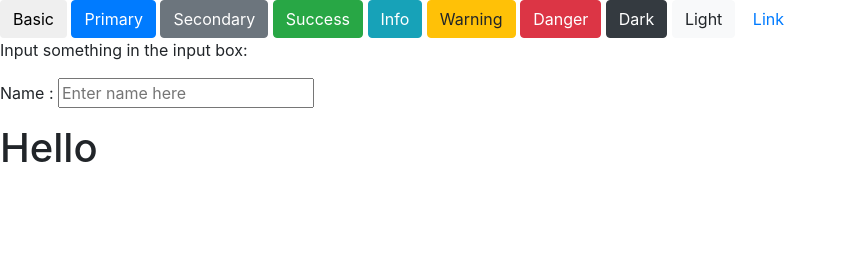
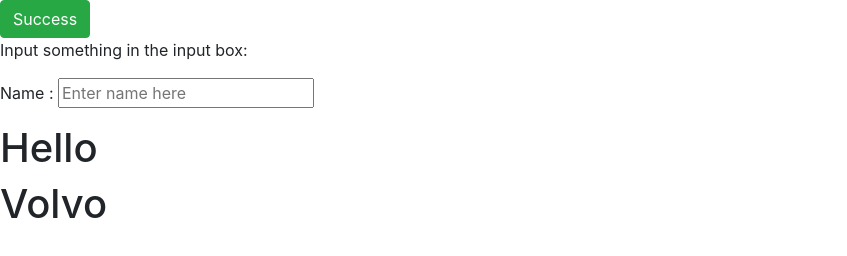
Before and after one commit to mailwodan/rune, a plain HTML site: page index.html in a window 1280 px wide. Shown: the whole page, without its empty margins (0-847 px from the left). Drawn offline with nearby package versions, Linux system fonts and the light colour scheme.

Commit message:
+ Angular Code

```diff
--- a/index.html
+++ b/index.html
@@ -4,40 +4,51 @@
     <meta charset="UTF-8">
     <meta name="viewport" content="width=device-width, initial-scale=1.0">
     <meta http-equiv="X-UA-Compatible" content="ie=edge">
+
     <!-- Latest compiled and minified CSS -->
     <link rel="stylesheet" href="https://maxcdn.bootstrapcdn.com/bootstrap/4.1.0/css/bootstrap.min.css">
-    <title>Document</title>
+
+    <!-- Angular library -->
+    <script src="https://ajax.googleapis.com/ajax/libs/angularjs/1.6.4/angular.min.js"></script>
+
+    <!-- jQuery library -->
+    <script src="https://ajax.googleapis.com/ajax/libs/jquery/3.3.1/jquery.min.js"></script>
+
+    <!-- Popper JS -->
+    <script src="https://cdnjs.cloudflare.com/ajax/libs/popper.js/1.14.0/umd/popper.min.js"></script>
+
+    <!-- Latest compiled JavaScript -->
+    <script src="https://maxcdn.bootstrapcdn.com/bootstrap/4.1.0/js/bootstrap.min.js"></script>
+
+    <title>Runes Map</title>
+
 </head>
+
 <body>
-    <button type="button" class="btn">Basic</button>
-    <button type="button" class="btn btn-primary">Primary</button>
-    <button type="button" class="btn btn-secondary">Secondary</button>
+
     <button type="button" class="btn btn-success">Success</button>
-    <button type="button" class="btn btn-info">Info</button>
-    <button type="button" class="btn btn-warning">Warning</button>
-    <button type="button" class="btn btn-danger">Danger</button>
-    <button type="button" class="btn btn-dark">Dark</button>
-    <button type="button" class="btn btn-light">Light</button>
-    <button type="button" class="btn btn-link">Link</button>
 
-    <div ng-app="">
+<div ng-app="rune"  ng-controller="runeCtrl">
 
-        <p>Input something in the input box:</p>
-        <p>Name : <input type="text" ng-model="name" placeholder="Enter name here"></p>
-        <h1>Hello {{name}}</h1>
+    <p>Input something in the input box:</p>
+    <p>Name : <input type="text" ng-model="name" placeholder="Enter name here"></p>
+    <h1>Hello {{name}}</h1>
 
-    </div>
+    <h1>{{carname}}</h1>
 
-<script src="https://ajax.googleapis.com/ajax/libs/angularjs/1.6.4/angular.min.js"></script>
+</div>
 
-<!-- jQuery library -->
-<script src="https://ajax.googleapis.com/ajax/libs/jquery/3.3.1/jquery.min.js"></script>
 
-<!-- Popper JS -->
-<script src="https://cdnjs.cloudflare.com/ajax/libs/popper.js/1.14.0/umd/popper.min.js"></script>
 
-<!-- Latest compiled JavaScript -->
-<script src="https://maxcdn.bootstrapcdn.com/bootstrap/4.1.0/js/bootstrap.min.js"></script>
+<script>
+        var app = angular.module('rune', []);
+
+        app.controller('runeCtrl', function($scope) {
+            $scope.carname = "Volvo";
+        });
+</script>
+
+
 
 </body>
 </html>
```
